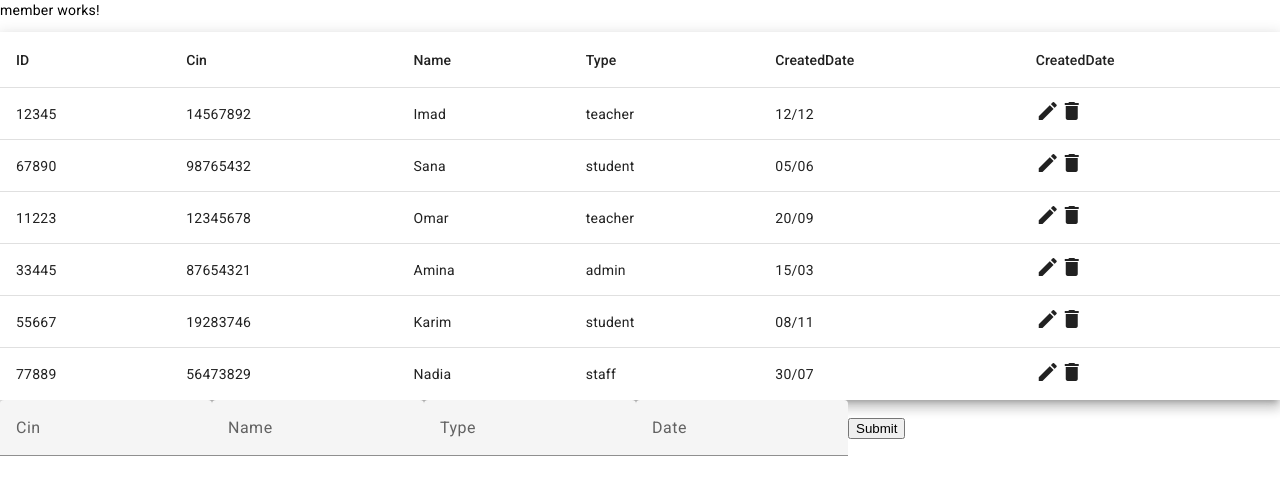
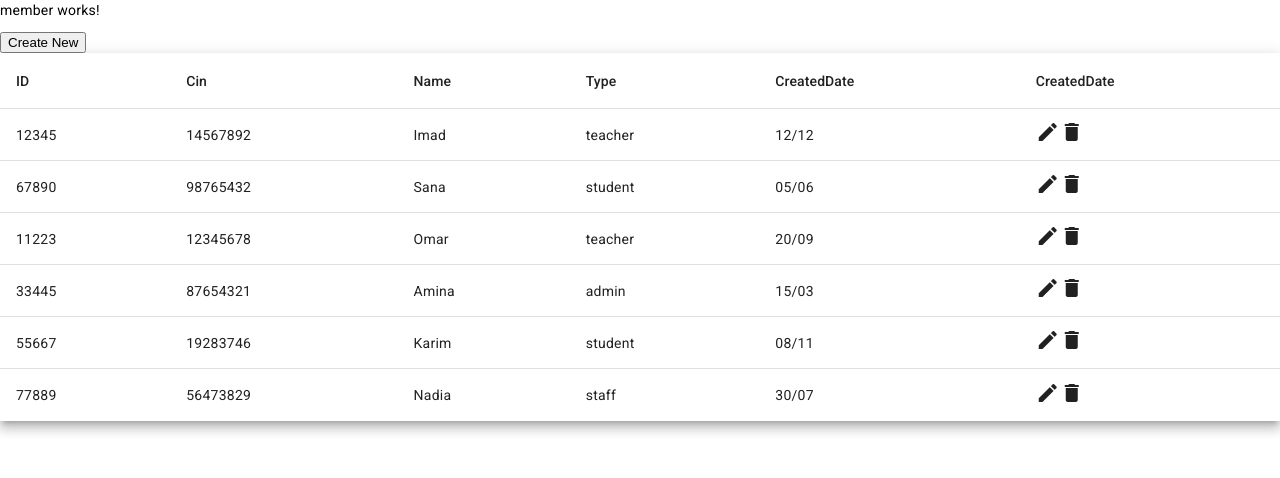
Before and after one commit to youssefhamzaa/AngularProject, an Angular app: page / in a window 1280 px wide. Shown: the top 478 px of the page. Built offline with nearby package versions, Linux system fonts and the light colour scheme; data requests are answered from the project's data file.

Commit message:
2eme seance

```diff
--- a/src/app/app-routing.module.ts
+++ b/src/app/app-routing.module.ts
@@ -1,7 +1,20 @@
 import { NgModule } from '@angular/core';
 import { RouterModule, Routes } from '@angular/router';
+import { MemberFormComponent } from './member-form/member-form.component';
+import { MemberComponent } from './member/member.component';
 
-const routes: Routes = [];
+const routes: Routes = [
+  {path:'create',
+    pathMatch:'full',//verification stricte il faut avoir /create ni moins ni plus
+    component:MemberFormComponent
+
+  },
+  {path:'',
+    pathMatch:'full',//verification stricte il faut avoir /create ni moins ni plus
+    component:MemberComponent
+
+  }
+];
 
 @NgModule({
   imports: [RouterModule.forRoot(routes)],
--- a/src/app/app.component.html
+++ b/src/app/app.component.html
@@ -1,4 +1,6 @@
-<app-member/>
-<app-member-form/>
+<router-outlet></router-outlet>
+<!--
+    <app-member/>
+    <app-member-form/> -->
 <!--appel de selector -->
 <!--{{ title }} -->
--- a/src/app/member/member.component.html
+++ b/src/app/member/member.component.html
@@ -21,6 +21,7 @@
         </tr>
     </tbody>
 </table>-->
+<button routerLink="/create">Create New</button>
 <table mat-table [dataSource]="dataSource" class="mat-elevation-z8">
 
     <!--- Note that these columns can be defined in any order.
```
